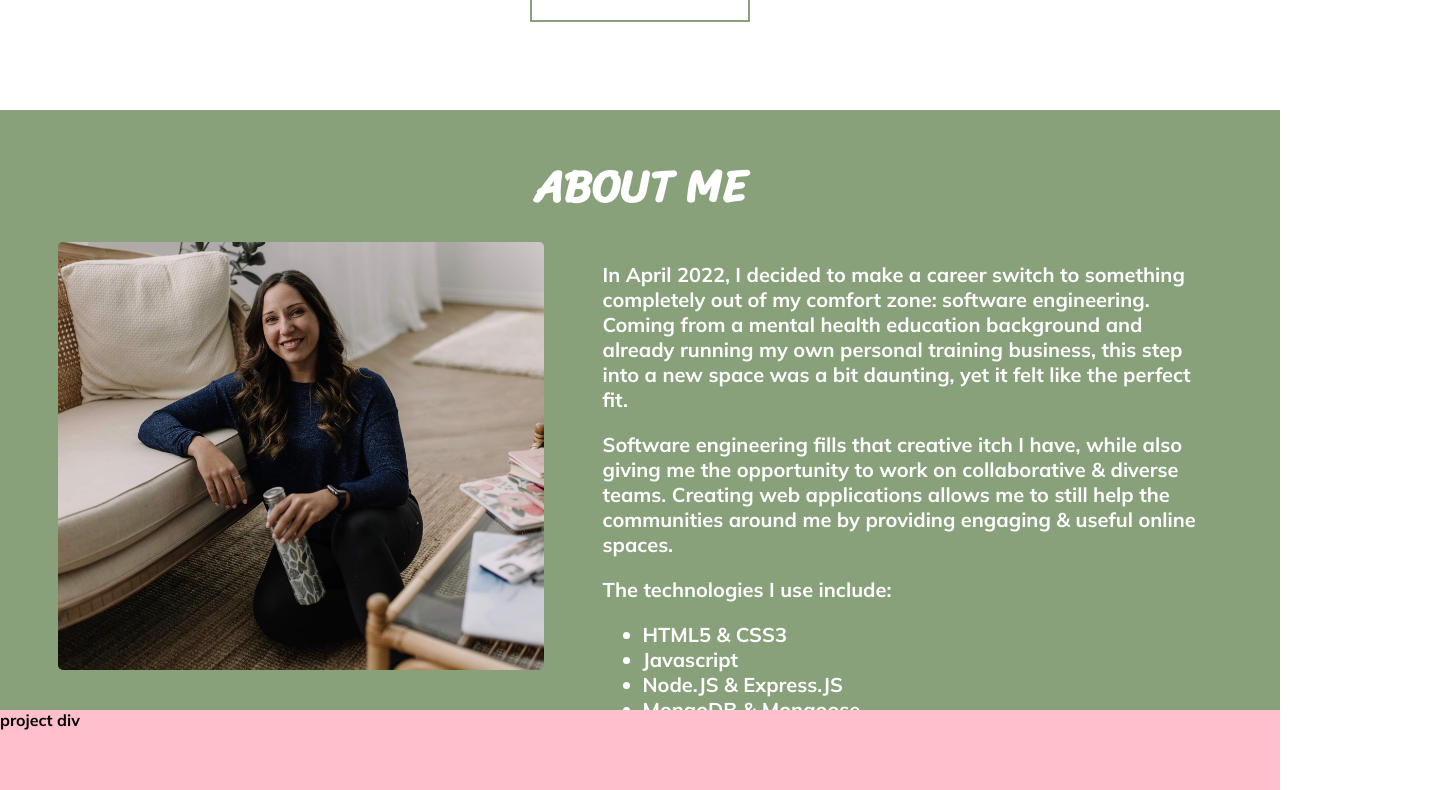
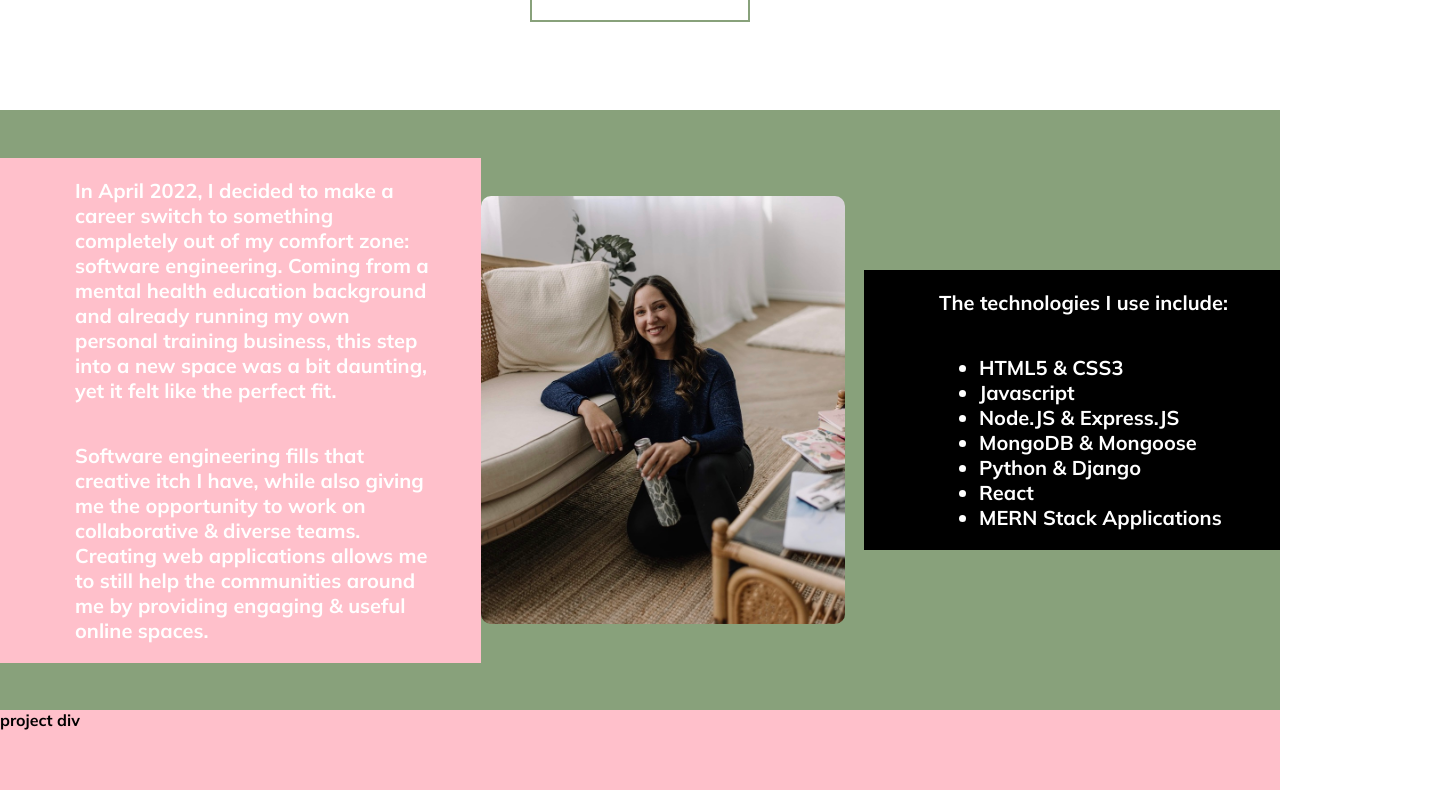
Before and after one commit to amandafroment/portfolio, a React (Create React App) app: page / in a window 1280 px wide. Shown: the part 690-1480 px from the top of the page, 1437 px wide, since content can reach past the window. Built offline with nearby package versions, Linux system fonts and the light colour scheme.

Commit message:
changed about me layout

```diff
--- a/src/pages/App/App.css
+++ b/src/pages/App/App.css
@@ -95,7 +95,8 @@ html {
 
 .about-me-container {
   display: flex;
-  flex-direction: column;
+  flex-direction: row;
+  justify-content: space-between;
   align-items: center;
   height: 75vh;
   background-color: #88a17b;
@@ -104,39 +105,52 @@ html {
   width: 100vw;
 }
 
-.about-me-container > h2 {
-  width: 50vw;
-  font-size: 45px;
+.about-me-description {
+  display: flex;
+  flex-direction: column;
+  font-size: 20px;
+  width: 32.5vw;
   color: white;
-  font-family: Sriracha;
-  text-align: center;
-  margin-bottom: 15px;
-}
-
-.about-me-content {
-  display: flex;
-  flex-direction: row;
-  width: 100vw;
-  height: 95%;
+  padding-left: 75px;
+  padding-right: 50px;
+  position: inherit;
+  background-color: pink;
 }
 
 .about-me-picture {
   display: flex;
-  flex-direction: row;
+  flex-direction: column;
   justify-content: center;
-  width: 50vw;
+  width: 35vw;
+  height: 100%;
+  /* background-color: blue; */
 }
 
 .profile-pic {
-  height: 75%;
-  border-radius: 5px;
+  height: auto;
+  width: 95%;
+  min-width: 95%;
+  border-radius: 10px;
 }
 
-.about-me-description {
+.technologies-container {
+  display: flex;
+  flex-direction: column;
   font-size: 20px;
-  width: 50vw;
-  padding-right: 75px;
+  width: 32.5vw;
   color: white;
+  background-color: black;
+}
+
+.technologies-description {
+  display: flex;
+  flex-direction: column;
+  font-size: 20px;
+  width: 35vw;
+  color: white;
+  padding-left: 75px;
+  padding-right: 50px;
+  position: inherit;
 }
 
 .projects-container {
--- a/src/pages/App/App.js
+++ b/src/pages/App/App.js
@@ -1,7 +1,8 @@
 import "./App.css";
 import { useState } from "react";
 import Footer from "../../components/Footer/Footer";
-import img from "../../images/profile-pic.jpeg";
+// import img from "../../images/fullsize-profile.jpg";
+import img from "../../images/about-me-pic.jpeg";
 
 export default function App() {
   return (
@@ -19,8 +20,22 @@ export default function App() {
         </div>
         <div className="sections-container">
           <div id="about-me" className="about-me-container">
-            <h2>ABOUT ME</h2>
-            <div className="about-me-content">
+            <div className="about-me-description">
+              <p>
+                In April 2022, I decided to make a career switch to something
+                completely out of my comfort zone: software engineering. Coming
+                from a mental health education background and already running my
+                own personal training business, this step into a new space was a
+                bit daunting, yet it felt like the perfect fit.
+              </p>
+              <p>
+                Software engineering fills that creative itch I have, while also
+                giving me the opportunity to work on collaborative & diverse
+                teams. Creating web applications allows me to still help the
+                communities around me by providing engaging & useful online
+                spaces.
+              </p>
+            </div>
             <div className="about-me-picture">
               <img
                 src={img}
@@ -28,22 +43,8 @@ export default function App() {
                 alt="profile picture"
               ></img>
             </div>
-              <div className="about-me-description">
-                <p>
-                  In April 2022, I decided to make a career switch to something
-                  completely out of my comfort zone: software engineering.
-                  Coming from a mental health education background and already
-                  running my own personal training business, this step into a
-                  new space was a bit daunting, yet it felt like the perfect
-                  fit.
-                </p>
-                <p>
-                  Software engineering fills that creative itch I have, while
-                  also giving me the opportunity to work on collaborative &
-                  diverse teams. Creating web applications allows me to still
-                  help the communities around me by providing engaging & useful
-                  online spaces.
-                </p>
+            <div className="technologies-container">
+              <div className="technologies-description">
                 <p>The technologies I use include: </p>
                 <ul>
                   <li>HTML5 & CSS3</li>
```
Also changed, not shown: src/images/about-me-pic.jpeg (added), src/images/fullsize-profile.jpg (added). Lines whose indentation alone changed are shown as unchanged.
